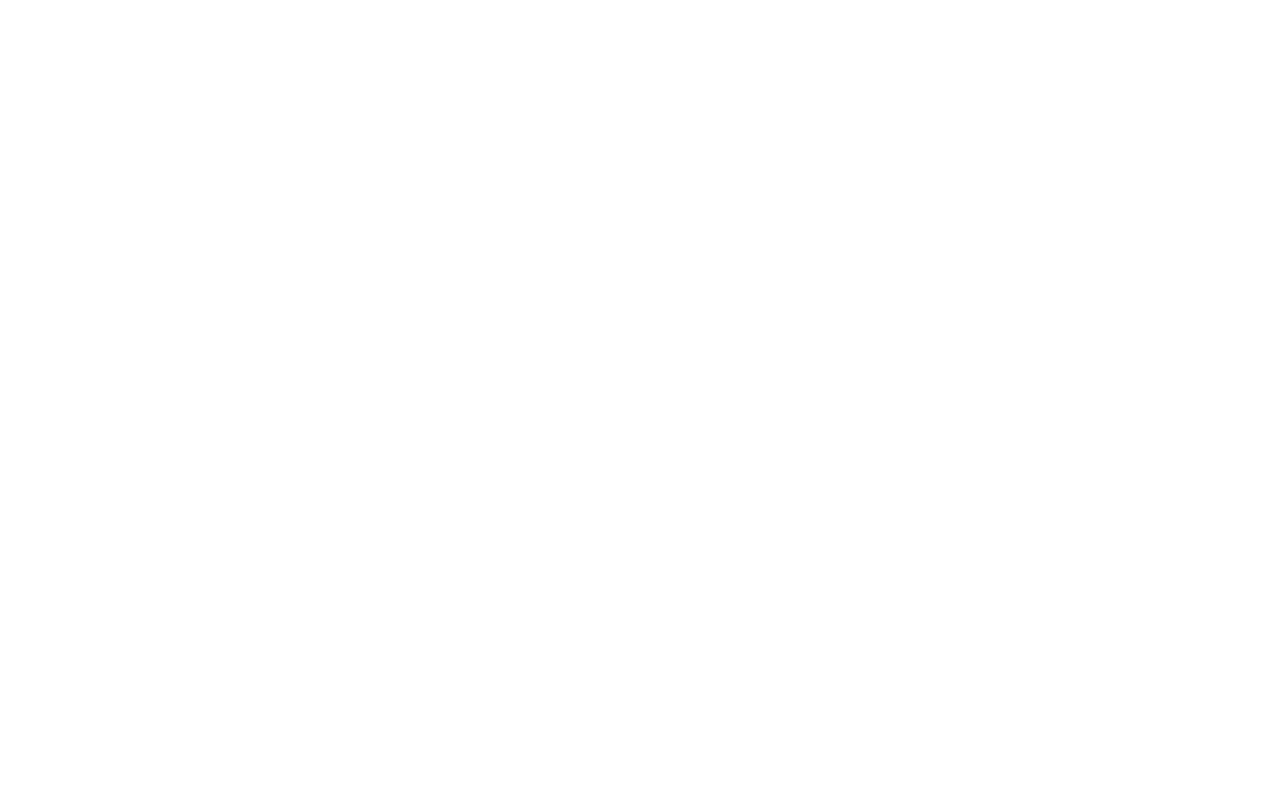
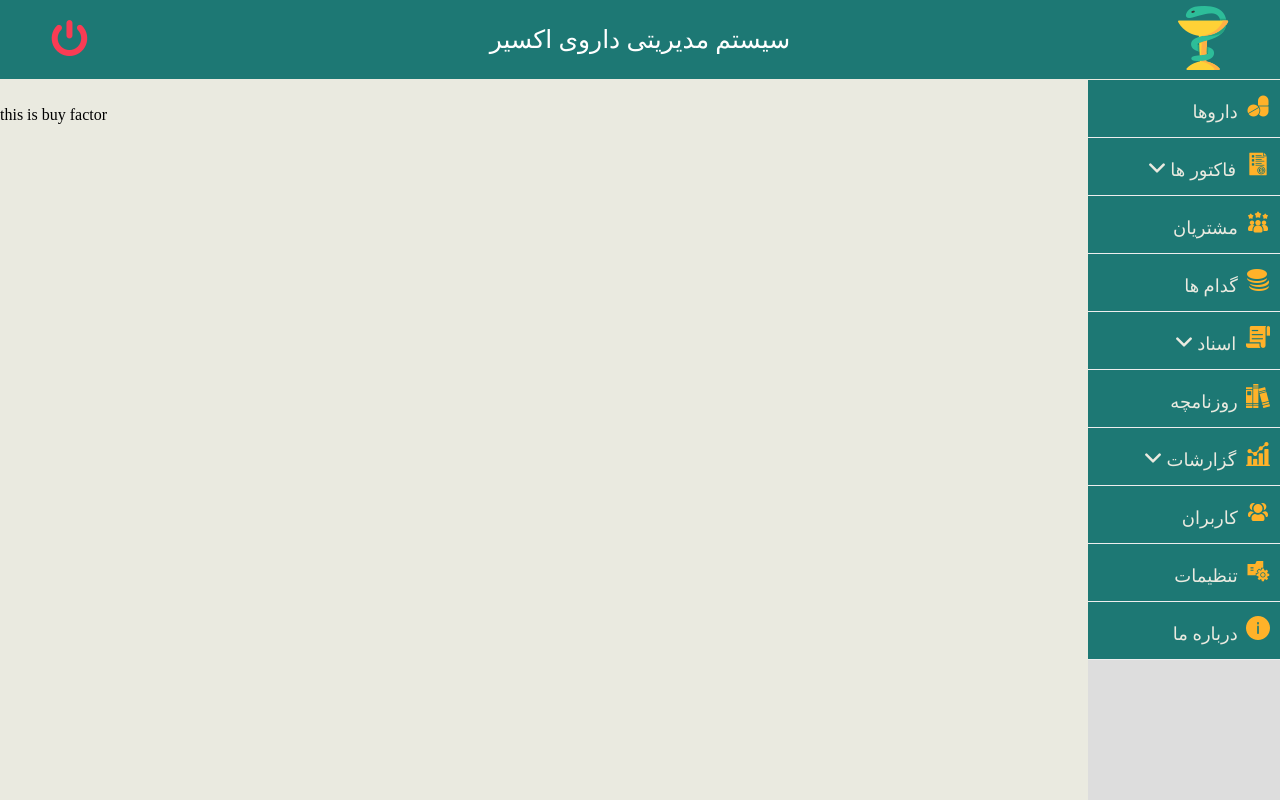
Before and after one commit to RezaHabibi1001/ExchangeFront, a React (Create React App) app: page /buyFactor in a window 1280 px wide. Before the commit this address had no page. Built offline with nearby package versions, Linux system fonts and the light colour scheme.

Commit message:
buyFactor created

```diff
--- a/src/App.js
+++ b/src/App.js
@@ -4,6 +4,7 @@
 import './App.css';
 import { AddDrug } from './Components/Drugs/AddDrug';
 import { Drugs } from './Components/Drugs/Drugs';
+import { BuyFactor } from './Components/Factors/BuyFactor';
 
 function App() {
   return (
@@ -42,6 +43,14 @@
           </Fragment>
         }
         />
+        <Route
+        path='/buyFactor'
+        element={
+          <Fragment>
+            <BuyFactor />
+          </Fragment>
+        }
+        />
 
    </Routes>
    </BrowserRouter>
--- /dev/null
+++ b/src/Components/Factors/BuyFactor.jsx
@@ -0,0 +1,16 @@
+import { Header } from "../StaticComponents/Header";
+import { SideBar } from "../StaticComponents/SideBar";
+
+export function BuyFactor() {
+    return(
+        <div className="container">
+            <Header />
+            <SideBar />
+            <div className="content">
+                <div className="buyFactor-container">
+                    this is buy factor
+                </div>
+            </div>
+        </div>
+    )
+}
--- a/src/Components/StaticComponents/SideBar.jsx
+++ b/src/Components/StaticComponents/SideBar.jsx
@@ -14,7 +14,7 @@
             <DropDownButton
             dropdownName="فاکتور ها"
             dropdownIcon ="factor.png"
-            dropdownLink={[{linkName:'فاکتور خرید',linkUrl:'#'},{linkName:'فاکتور فروش',linkUrl:'#'}]}
+            dropdownLink={[{linkName:'فاکتور خرید',linkUrl:'buyFactor'},{linkName:'فاکتور فروش',linkUrl:'#'}]}
             />
             <Button buttonText="مشتریان" buttonIcon="customer.png"/>
             <Button buttonText="گدام ها" buttonIcon="stack.png"/>
```
